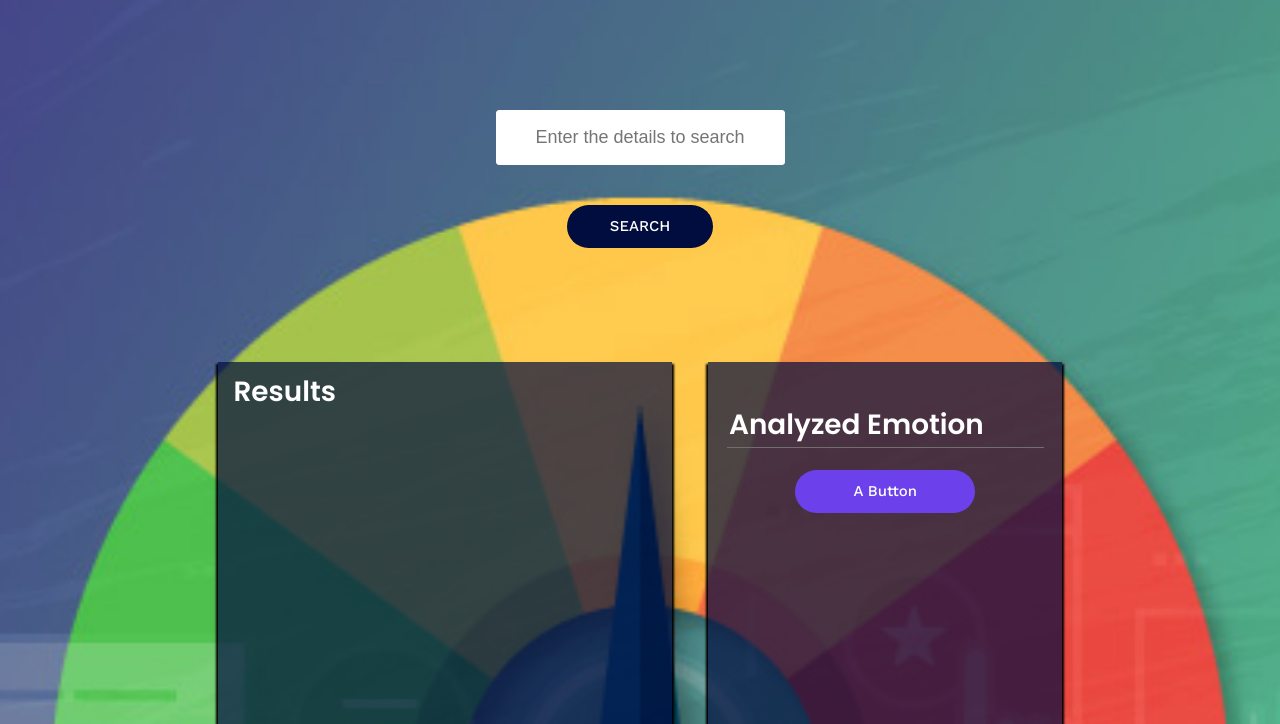
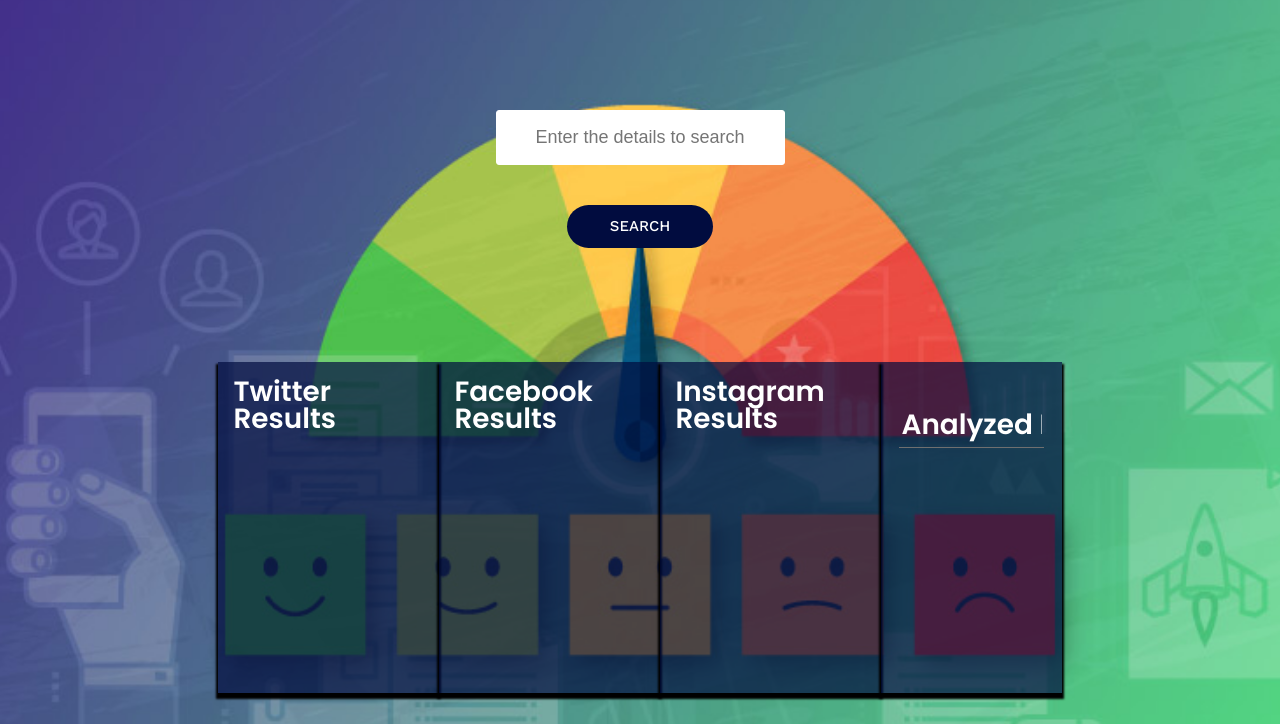
Before and after one commit to Mohit-Gaur/Dashboard, a React app: page / in a window 1280 px wide. Shown: the part 76-800 px from the top of the page. Built offline with nearby package versions, Linux system fonts and the light colour scheme.

Commit message:
improved UI

```diff
--- a/src/Components/App/App.js
+++ b/src/Components/App/App.js
@@ -3,6 +3,8 @@
 import SearchBar from '../SearchBar/SearchBar';
 import SearchResults from '../SearchResults/SearchResults';
 import MainList from '../MainList/MainList';
+import SearchResultsFB from '../SearchResultsFB/SearchResultsFB';
+import SearchResultsIN from '../SearchResultsIN/SearchResultsIN';
 
 
 class App extends React.Component {
@@ -70,6 +72,14 @@
               searchResults={this.state.searchResults}
               onAdd={this.addItem}
             />
+            <SearchResultsFB
+              searchResults={this.state.searchResults}
+              onAdd={this.addItem}
+            />
+            <SearchResultsIN
+              searchResults={this.state.searchResults}
+              onAdd={this.addItem}
+            />
             <MainList
               mainlistName={this.state.mainlistName}
               mainlistItems={this.state.mainlistItems}
--- a/src/Components/MainList/MainList.js
+++ b/src/Components/MainList/MainList.js
@@ -19,7 +19,6 @@
           onChange={this.handleNameChange}
         />
 
-        <a className="Mainlist-save" onClick={this.props.onSave}>A Button</a>
       </div>
     );
   }
--- a/src/Components/SearchResults/SearchResults.css
+++ b/src/Components/SearchResults/SearchResults.css
@@ -1,6 +1,7 @@
 .SearchResults {
   width: 50%;
-  height: 950px;
+  height: 300px;
+  align-items: left;
   overflow-y: scroll;
   padding: .88rem;
   background-color: rgba(1, 12, 63, 0.7);
--- a/src/Components/SearchResults/SearchResults.js
+++ b/src/Components/SearchResults/SearchResults.js
@@ -6,7 +6,7 @@
 	render() {
 		return (
 			<div className="SearchResults">
-			<h2>Results</h2>
+			<h2>Twitter Results</h2>
 			</div>
 		);
 	}
--- /dev/null
+++ b/src/Components/SearchResultsFB/SearchResultsFB.css
@@ -0,0 +1,21 @@
+.SearchResultsFB {
+    width: 50%;
+    height: 300px;
+    align-items: left;
+    overflow-y: scroll;
+    padding: .88rem;
+    background-color: rgba(1, 12, 63, 0.7);
+    box-shadow: 0 4px 2px 2px #000000;
+  }
+
+  ::-webkit-scrollbar {
+      width: 0px;
+      background: transparent;
+  }
+
+  @media only screen and (max-width: 1020px) {
+    .SearchResultsFB {
+      width: 90%;
+      margin-bottom: 2rem;
+    }
+  }
--- /dev/null
+++ b/src/Components/SearchResultsFB/SearchResultsFB.js
@@ -0,0 +1,16 @@
+import React from 'react';
+import './SearchResultsFB.css';
+
+
+class SearchResultsFB extends React.Component {
+	render() {
+		return (
+			<div className="SearchResultsFB">
+			<h2>Facebook Results</h2>
+			</div>
+		);
+	}
+}
+
+
+export default SearchResultsFB;
--- /dev/null
+++ b/src/Components/SearchResultsIN/SearchResultsIN.css
@@ -0,0 +1,21 @@
+.SearchResultsIN {
+    width: 50%;
+    height: 300px;
+    align-items: left;
+    overflow-y: scroll;
+    padding: .88rem;
+    background-color: rgba(1, 12, 63, 0.7);
+    box-shadow: 0 4px 2px 2px #000000;
+  }
+
+  ::-webkit-scrollbar {
+      width: 0px;
+      background: transparent;
+  }
+
+  @media only screen and (max-width: 1020px) {
+    .SearchResultsIN {
+      width: 90%;
+      margin-bottom: 2rem;
+    }
+  }
--- /dev/null
+++ b/src/Components/SearchResultsIN/SearchResultsIN.js
@@ -0,0 +1,16 @@
+import React from 'react';
+import './SearchResultsIN.css';
+
+
+class SearchResultsIN extends React.Component {
+	render() {
+		return (
+			<div className="SearchResultsIN">
+			<h2>Instagram Results</h2>
+			</div>
+		);
+	}
+}
+
+
+export default SearchResultsIN;
```
